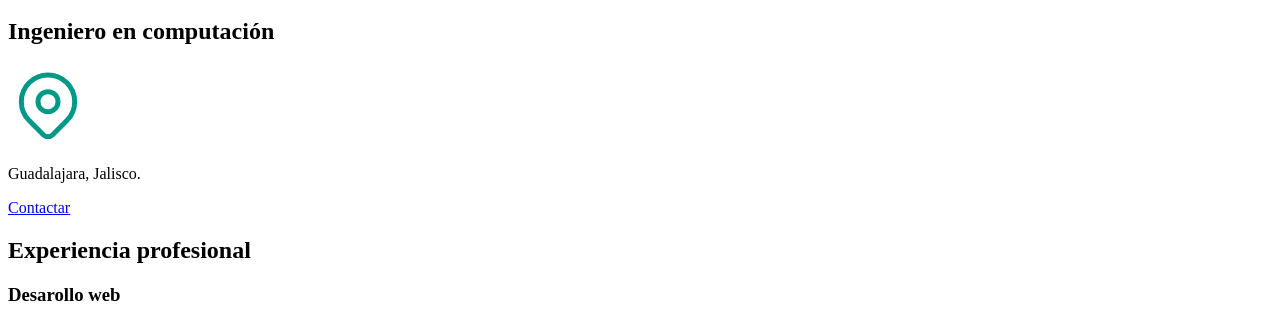
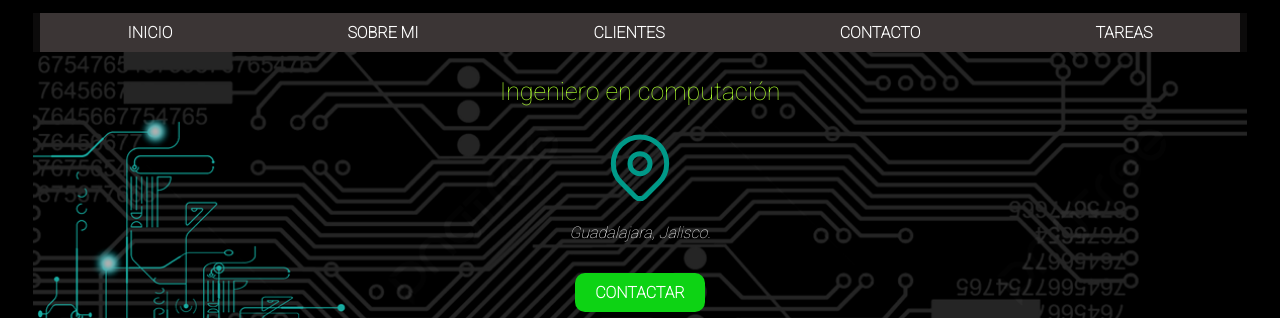
Before and after one commit to AlejandroVillasenor/AlejandroVillasenor.github.io, a plain HTML site: page index.html in a window 1280 px wide. Shown: the part 100-418 px from the top of the page. Drawn offline with Linux system fonts and the light colour scheme; files whose address does not match are found by name.

Commit message:
Update index.html

```diff
--- a/index.html
+++ b/index.html
@@ -4,7 +4,7 @@
     <meta charset="UTF-8"><!-- UTF-8 es el formato de codificacion para unicode-->
     <meta http-equiv="X-UA-Compatible" content="IE=edge">
     <meta name="viewport" content="width=device-width, initial-scale=1.0">
-    <link rel="stylesheet" href="/Clase 1-HTML/esitlos/style.css">
+    <link rel="stylesheet" href="/esitlos/style.css">
     <link rel="preconnect" href="https://fonts.googleapis.com">
     <link rel="preconnect" href="https://fonts.gstatic.com" crossorigin>
     <link href="https://fonts.googleapis.com/css2?family=Roboto:wght@100&display=swap" rel="stylesheet">
```
